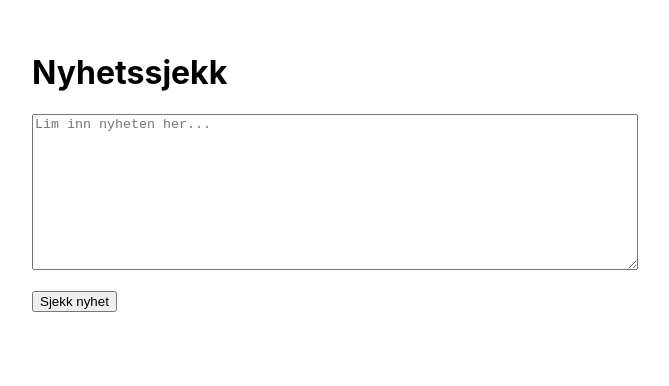
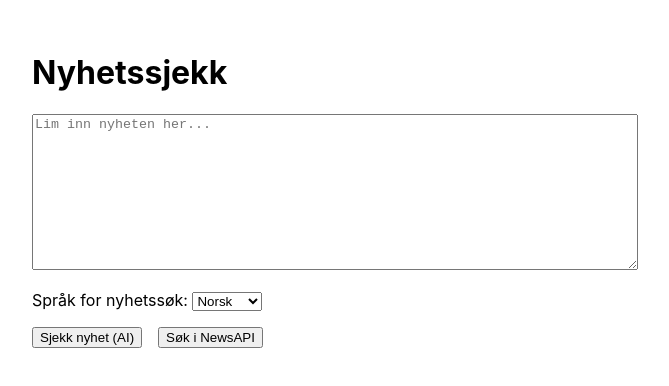
Before and after one commit to kharchenko7002/nyheter, a React (Create React App) app: page / in a window 1280 px wide. Shown: the top 386 px of the page, without its empty margins (308-977 px from the left). Built offline with nearby package versions, Linux system fonts and the light colour scheme.

Commit message:
Nå er det også lagt til en knapp som søker i nyhets-API-et

```diff
--- a/package.json
+++ b/package.json
@@ -11,6 +11,7 @@
     "cors": "^2.8.5",
     "dotenv": "^16.5.0",
     "express": "^5.1.0",
+    "node-fetch": "^3.3.2",
     "openai": "^4.98.0",
     "react": "^19.1.0",
     "react-dom": "^19.1.0",
--- a/src/App.js
+++ b/src/App.js
@@ -3,12 +3,15 @@ import { useState } from "react";
 function App() {
   const [tekst, setTekst] = useState("");
   const [resultat, setResultat] = useState("");
+  const [nyhetsartikler, setNyhetsartikler] = useState([]);
   const [laster, setLaster] = useState(false);
+  const [språk, setSpråk] = useState("no");
 
   const sjekkNyhet = async () => {
     if (!tekst.trim()) return;
 
     setLaster(true);
+    setNyhetsartikler([]);
     try {
       const respons = await fetch("http://localhost:3001/sjekk-nyhet", {
         method: "POST",
@@ -25,9 +28,36 @@ function App() {
     setLaster(false);
   };
 
+  const soekNewsAPI = async () => {
+    if (!tekst.trim()) return;
+
+    setLaster(true);
+    setResultat("");
+    setNyhetsartikler([]);
+    try {
+      const respons = await fetch("http://localhost:3001/soek-nyhet-newsapi", {
+        method: "POST",
+        headers: { "Content-Type": "application/json" },
+        body: JSON.stringify({ tekst, språk }),
+      });
+
+      const data = await respons.json();
+      if (Array.isArray(data.resultat)) {
+        setNyhetsartikler(data.resultat);
+      } else {
+        setResultat(data.resultat);
+      }
+    } catch (error) {
+      console.error("Feil ved søk:", error);
+      setResultat("Det oppstod en feil under søk i nyhetskilder.");
+    }
+    setLaster(false);
+  };
+
   return (
     <div style={{ padding: "2rem", maxWidth: "600px", margin: "0 auto" }}>
       <h1>Nyhetssjekk</h1>
+
       <textarea
         value={tekst}
         onChange={(e) => setTekst(e.target.value)}
@@ -35,12 +65,46 @@ function App() {
         rows="10"
         style={{ width: "100%", marginBottom: "1rem" }}
       />
-      <button onClick={sjekkNyhet} disabled={laster}>
-        {laster ? "Sjekker..." : "Sjekk nyhet"}
-      </button>
+
+      <div style={{ marginBottom: "1rem" }}>
+        <label>
+          Språk for nyhetssøk:{" "}
+          <select value={språk} onChange={(e) => setSpråk(e.target.value)}>
+            <option value="no">Norsk</option>
+            <option value="en">Engelsk</option>
+          </select>
+        </label>
+      </div>
+
+      <div style={{ display: "flex", gap: "1rem", marginBottom: "1rem" }}>
+        <button onClick={sjekkNyhet} disabled={laster}>
+          {laster ? "Sjekker..." : "Sjekk nyhet (AI)"}
+        </button>
+        <button onClick={soekNewsAPI} disabled={laster}>
+          {laster ? "Søker..." : "Søk i NewsAPI"}
+        </button>
+      </div>
+
       {resultat && (
         <div style={{ marginTop: "2rem", fontSize: "1.2rem" }}>
           <strong>Resultat:</strong> {resultat}
+        </div>
+      )}
+
+      {nyhetsartikler.length > 0 && (
+        <div style={{ marginTop: "2rem" }}>
+          <strong>Relevante artikler:</strong>
+          <ul>
+            {nyhetsartikler.map((artikkel, index) => (
+              <li key={index} style={{ marginBottom: "1rem" }}>
+                <a href={artikkel.url} target="_blank" rel="noopener noreferrer">
+                  {artikkel.tittel}
+                </a>
+                <br />
+                <em>{artikkel.kilde}</em>
+              </li>
+            ))}
+          </ul>
         </div>
       )}
     </div>
```
Also changed, not shown: data/fakeNews.json (added, +14 -0 lines), server.js (+28 -1 lines), 1 other file (tests, documents, lock files or other folders).
